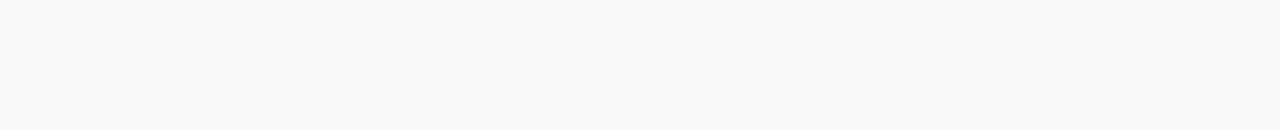
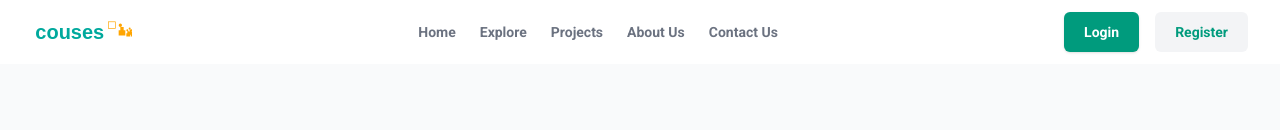
Before and after one commit to almuhannad1/ecommerce-app, a Next.js app: page / in a window 1280 px wide. Shown: the top 130 px of the page. Built offline with nearby package versions, Linux system fonts and the light colour scheme; no server answers.

Commit message:
Fix: when the user sign-out the Header componet is appear

```diff
--- a/app/_components/Header.jsx
+++ b/app/_components/Header.jsx
@@ -1,5 +1,5 @@
 'use client'
-import React from 'react'
+import React, { useEffect, useState } from 'react'
 import Image from 'next/image'
 
 // clerk
@@ -9,8 +9,12 @@ import { UserButton, useUser } from '@clerk/nextjs'
 import { ShoppingCart } from 'lucide-react';
 
 function Header() {
+    const [isLoggedIn, setIsLoggedIn] = useState(false);
+    useEffect(() => {
+        setIsLoggedIn(window.location.href.toString().includes('sign-in'))
+    }, [])
     const { user } = useUser();
-    return user && (
+    return !isLoggedIn && (
         <header className="bg-white">
             <div className="mx-auto max-w-screen-xl px-4 sm:px-6 lg:px-8 shadow-md">
                 <div className="flex h-16 items-center justify-between">
@@ -68,7 +72,7 @@ function Header() {
                             :
                             <div className='flex items-center gap-5'>
                                 <h2 className='flex gap-1 cursor-pointer'><ShoppingCart />(0)</h2>
-                                <UserButton afterSignOutUrl='/sign-in' />
+                                <UserButton afterSignOutUrl='/' />
                             </div>
 
                         }
```
Also changed, not shown: middleware.js (+5 -2 lines).
